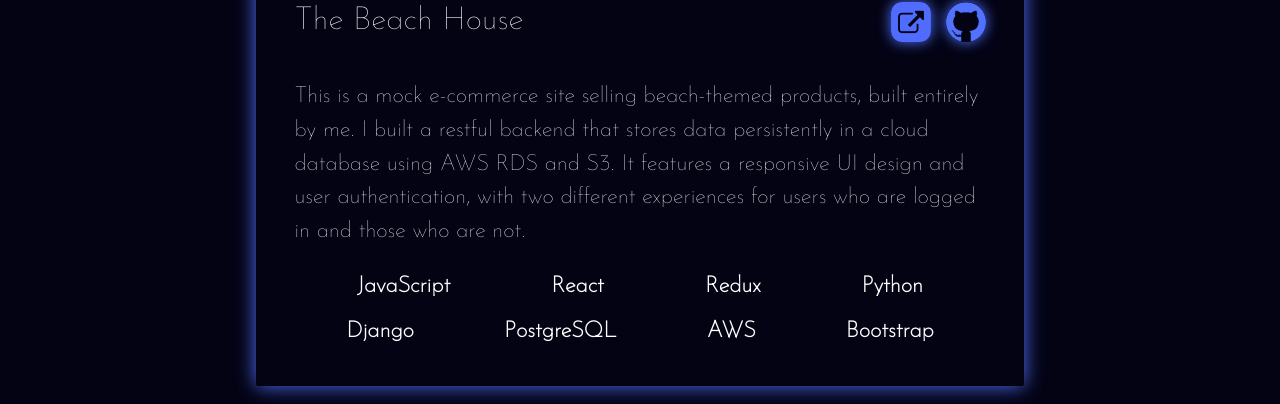
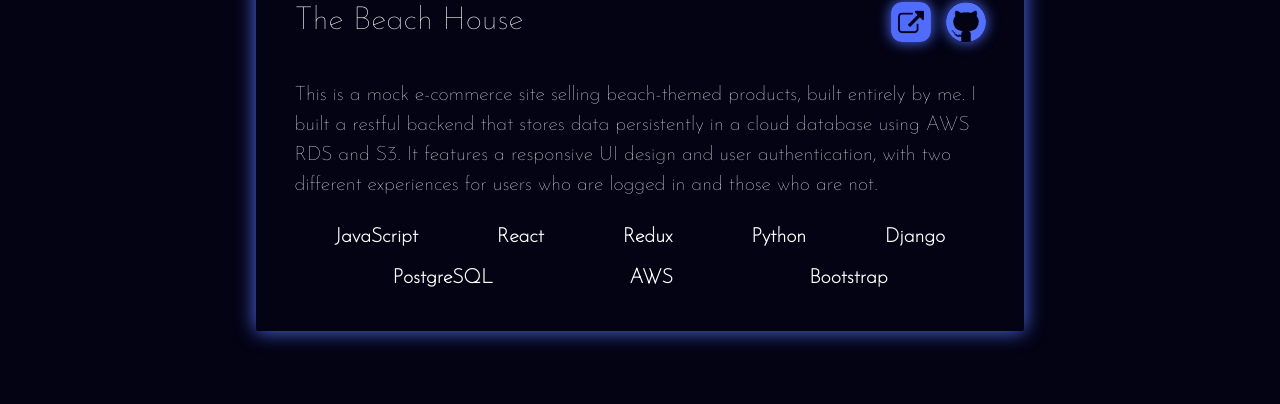
Before and after one commit to SCFlanagan/Personal-Website, a React (Create React App) app: page / in a window 1280 px wide. Shown: the part 3234-3638 px from the top of the page. Built offline with nearby package versions, Linux system fonts and the light colour scheme.

Commit message:
changed font size of text

```diff
--- a/src/index.scss
+++ b/src/index.scss
@@ -192,6 +192,7 @@ $darkblue: #030314;
   width: 100%;
   margin: 60px auto;
   font-weight: bold;
+  font-size: 2.5vh;
   text-align: center;
   position: relative;
   z-index: 2;
@@ -267,6 +268,7 @@ $darkblue: #030314;
 .project-text {
   width: 90%;
   margin: 1rem auto;
+  font-size: 2.5vh;
 }
 
 .project-icon {
```
